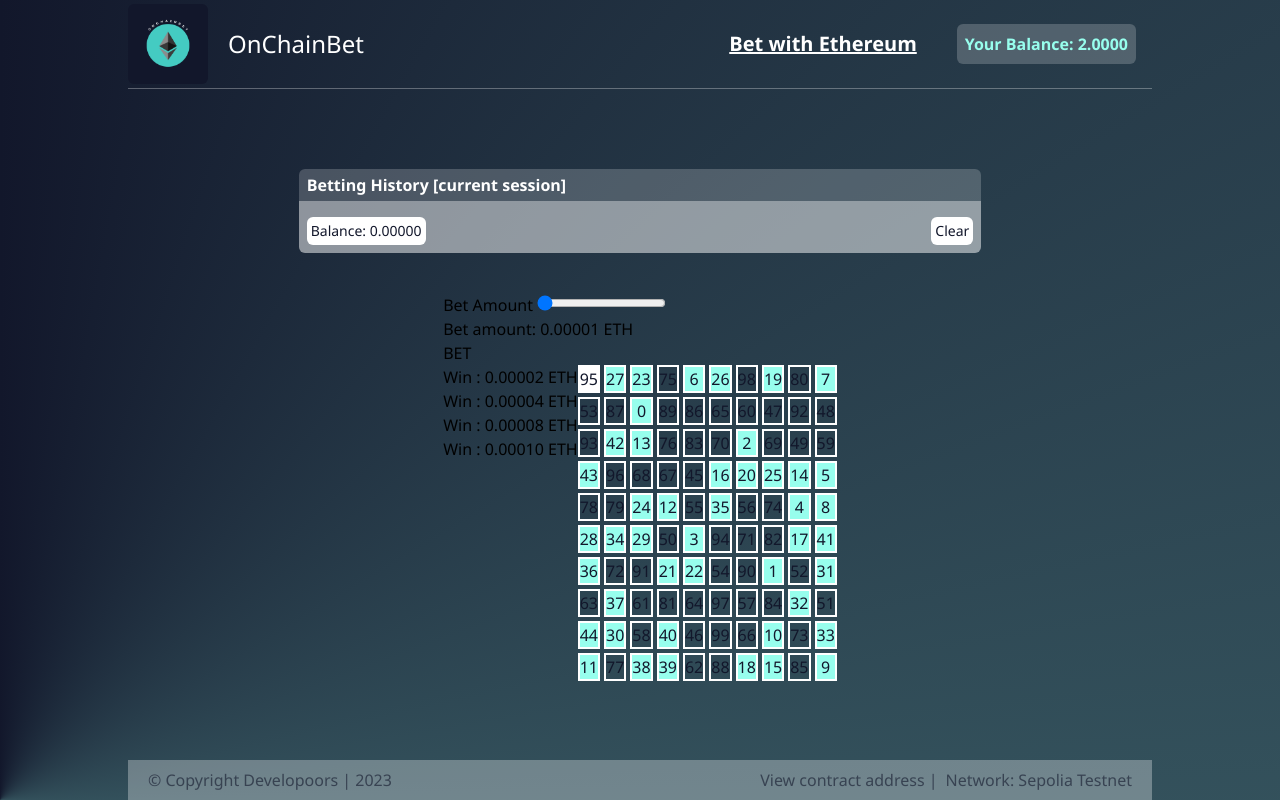
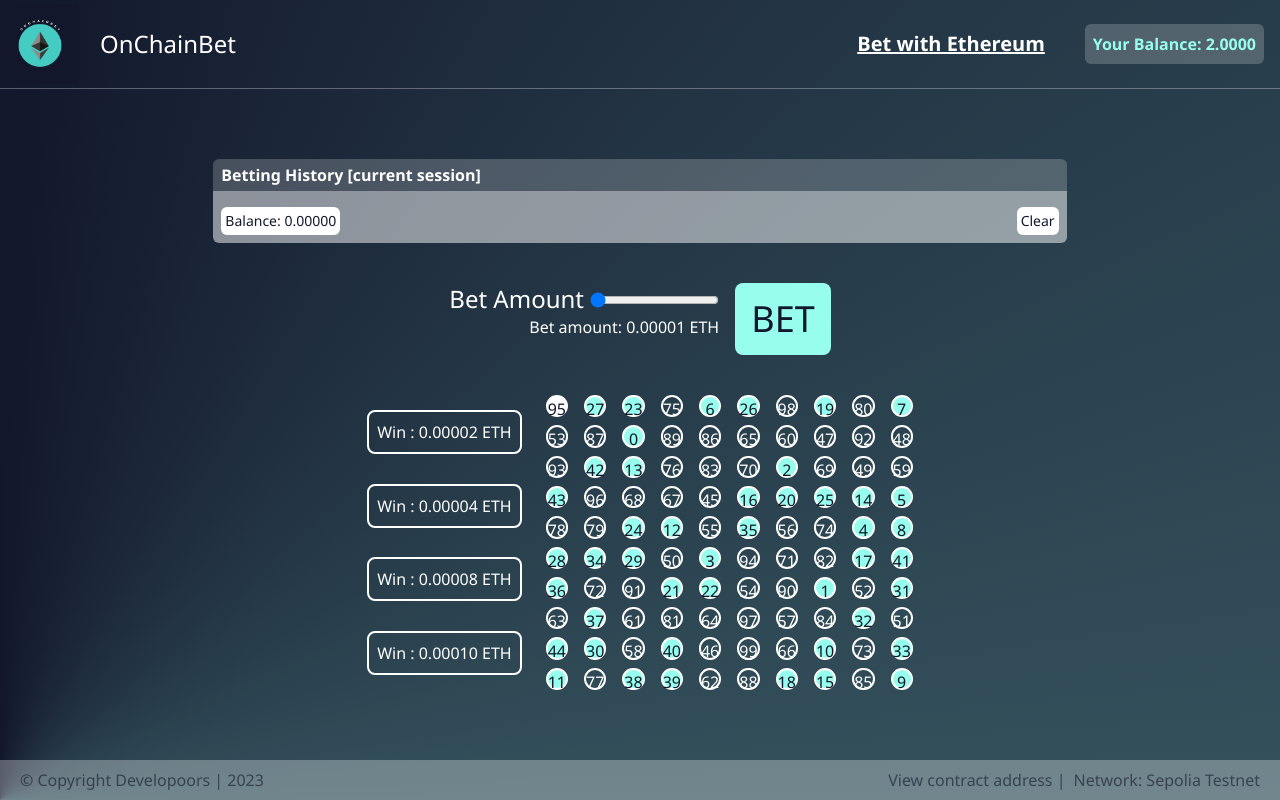
Before and after one commit to Jarjarsson/onchainbet, a Next.js app: page /demo in a window 1280 px wide. Built offline with nearby package versions, Linux system fonts and the light colour scheme.

Commit message:
fix: style and add time to history items

```diff
--- a/app/bet/page.tsx
+++ b/app/bet/page.tsx
@@ -2,7 +2,7 @@
 import Header from '../component/Header';
 import ConnectButton from '../component/ConnectButton';
 import HistoryExpand from '../component/HistoryExpand';
-import { randomArray, storeHistory } from '../utils/utils';
+import { getTime, randomArray, storeHistory } from '../utils/utils';
 import BettingInterface from '../component/bettingInterface/BettingInterface';
 import { useEffect, useRef, useState } from 'react';
 import { gameResult, getMaxBet, placeBet } from './web3/web3Client';
@@ -56,6 +56,7 @@ const BetPage = () => {
         transaction: tx.current,
         multiplier,
         status: value.status,
+        time: getTime(),
       };
       await cb(Number(value.outcome));
       bettingHistory.update(data);
@@ -68,7 +69,8 @@ const BetPage = () => {
       <Header links={[{ name: 'Demo', url: '/demo' }]}>
         <ConnectButton cb={setWallet} />
       </Header>
-      <main className="flex justify-center items-center grow lg:flex-col lg:gap-10">
+      <main className="flex gap-4 h-full">
+        <section className="w-2/3 flex flex-col items-center justify-center gap-4 px-6">
           {wallet === '' ? (
             <p className="text-cc3">Connect Metamask wallet to continue</p>
           ) : (
@@ -79,8 +81,9 @@ const BetPage = () => {
               rndArray={rndArray.current}
             />
           )}
+        </section>
 
-        <section className="w-1/3 self-start lg:self-center lg:w-2/3">
+        <section className="flex flex-col w-1/3 h-full">
           {wallet !== '' && <HistoryExpand history={history} clear={clear} />}
         </section>
       </main>
--- a/app/component/Footer.tsx
+++ b/app/component/Footer.tsx
@@ -12,7 +12,12 @@ const Footer = () => {
             View contract address |
           </a>
         </p>
-        <p>Network: Sepolia Testnet </p>
+        <p>
+          Network:{' '}
+          <a href="https://sepoliafaucet.com/" target="_blank">
+            Sepolia Testnet
+          </a>{' '}
+        </p>
       </div>
     </footer>
   );
--- a/app/component/HistoryExpand.tsx
+++ b/app/component/HistoryExpand.tsx
@@ -15,7 +15,7 @@ const HistoryExpand = ({ history, clear }: Prop) => {
   return (
     <>
       <div
-        className={`flex justify-between items-center hover:cursor-pointer px-2 py-1 font-semibold text-cc3 hover:bg-cc3/20  ${
+        className={`flex justify-between items-center hover:cursor-pointer px-2 py-1 font-semibold select-none text-cc3 hover:bg-cc3/20 ${
           expand ? 'rounded-t-md bg-cc3/20' : 'rounded-md bg-cc3/50'
         }`}
         onClick={handleExpand}
@@ -23,17 +23,19 @@ const HistoryExpand = ({ history, clear }: Prop) => {
         <p>Betting History [current session]</p>
       </div>
       {expand && (
-        <div className="flex flex-col gap-2 bg-cc3/50 p-2 rounded-b-md">
-          <History history={history} />
+        <div className="flex flex-col justify-between gap-2 bg-cc3/50 p-2 rounded-b-md grow">
+          <History history={history.reverse()} />
           <div className="flex justify-between">
             <p className="text-cc1 bg-cc3 p-1 text-sm rounded-md">
               Balance:{' '}
-              {history.reduce((prev, next) => {
-                return (prev +=
-                  next.status === 'Win'
-                    ? next.amount * next.multiplier
-                    : -next.amount);
-              }, 0).toFixed(5)}
+              {history
+                .reduce((prev, next) => {
+                  return (prev +=
+                    next.status === 'Win'
+                      ? next.amount * next.multiplier
+                      : -next.amount);
+                }, 0)
+                .toFixed(5)}
             </p>
             <button
               className="text-cc1 bg-cc3 p-1 text-sm rounded-md hover:bg-cc2/50"
--- a/app/component/HistoryItems.tsx
+++ b/app/component/HistoryItems.tsx
@@ -7,22 +7,25 @@ type Prop = {
 
 const History = ({ history }: Prop) => {
   return (
-    <ul className="flex flex-col text-cc1 bg-cc3/30  rounded-md text-xs">
+    <ul className="flex flex-col text-cc1 bg-cc3/30 rounded-md text-xs overflow-y-auto">
       {history.map((h, i) => (
         <li
-          className="flex justify-between border-b-2 p-2 last:border-none gap-none"
+          className="flex justify-between border-b-2 p-2 last:border-none"
           key={h.transaction + i}
         >
-          <p>
-            {h.status === 'Loss'
-              ? `You lost ${h.amount} ETH`
-              : `You won ${h.amount * h.multiplier} ETH `}
-          </p>
+          <div className="flex gap-1">
+            <p>{h.time}</p>
+            <p>
+              {h.status === 'Loss'
+                ? `You lost ${h.amount} ETH`
+                : `You won ${h.amount * h.multiplier} ETH `}
+            </p>
+          </div>
           {h.transaction.length !== 0 && (
             <a
               className="text-cc1/50 hover:text-cc2/50"
               href={`https://sepolia.etherscan.io/tx/${h.transaction}`}
-              target='_blank'
+              target="_blank"
             >
               Transaction
             </a>
--- a/app/component/bettingInterface/BettingInterface.tsx
+++ b/app/component/bettingInterface/BettingInterface.tsx
@@ -33,7 +33,6 @@ const BettingInterface = ({
       const t = animation.start(0);
       handleResult(async (number: number) => {
         const winningIndex = rndArray.indexOf(Number(number));
-        console.log({ win: Number(number) });
         await animation.slowDown(winningIndex, t);
         setButtonDisabled(false);
       });
@@ -42,14 +41,16 @@ const BettingInterface = ({
     }
   };
   return (
-    <section>
+    <>
       <form
         onSubmit={e => {
           e.preventDefault();
           onBet();
         }}
+        className='flex text-cc3 w-full gap-4 justify-center '
       >
-        <label htmlFor="multiplierRange">Bet Amount </label>
+        <div>
+        <label htmlFor="multiplierRange" className='text-2xl'>Bet Amount </label>
         <input
           id="multiplierRange"
           type="range"
@@ -59,11 +60,12 @@ const BettingInterface = ({
           step={0.00001}
           onChange={e => setAmount(Number(e.target.value))}
         />
-        <p>Bet amount: {amount} ETH</p>
-        <button disabled={buttonDisabled}>BET</button>
+        <p className='text-right'>Bet amount: {amount} ETH</p>
+        </div>
+        <button disabled={buttonDisabled} className='text-4xl rounded-lg bg-cc2 p-4 text-cc1'>BET</button>
       </form>
-      <div className="flex">
-        <div className="flex flex-col">
+      <div className="flex gap-6 ">
+        <div className="flex flex-col justify-around ">
           {[2, 4, 8, 10].map(i => (
             <SelectMultiplier
               key={i + 'mul'}
@@ -75,7 +77,7 @@ const BettingInterface = ({
             ></SelectMultiplier>
           ))}
         </div>
-        <ul className="grid grid-cols-10 gap-1">
+        <ul className="grid grid-cols-10 gap-y-2 gap-x-4">
           {rndArray.map((num, i) => (
             <DisplayNumber
               key={i + 'grid'}
@@ -86,7 +88,7 @@ const BettingInterface = ({
           ))}
         </ul>
       </div>
-    </section>
+    </>
   );
 };
 
--- a/app/component/bettingInterface/DisplayNumber.tsx
+++ b/app/component/bettingInterface/DisplayNumber.tsx
@@ -6,13 +6,16 @@ type NumberProps = {
 
 const DisplayNumber = ({ num, winnable, active }: NumberProps) => {
   let color = winnable ? 'cc1' : 'cc2';
+  let textColor = winnable? 'cc3' : 'cc1'
+
   if (active) {
-    color = 'cc3';
+    color = 'cc3'
+    textColor = 'cc1'
   }
 
   return (
     <li
-      className={`bg-${color} list-none border-white border-2 text-center text-cc1`}
+      className={`bg-${color} list-none border-white border-2 rounded-full text-center text-${textColor} h-full aspect-square`}
     >
       {num}
     </li>
--- a/app/component/bettingInterface/SelectMultiplier.tsx
+++ b/app/component/bettingInterface/SelectMultiplier.tsx
@@ -13,7 +13,7 @@ const SelectMultiplier = ({
     setMultiplier(multiplier);
   };
   return (
-    <button onClick={handleMultiplier}>
+    <button onClick={handleMultiplier} className="border-cc3 border-2 text-cc3 p-2 rounded-lg">
       Win : {(betAmount * multiplier).toFixed(5)} ETH
     </button>
   );
--- a/app/demo/page.tsx
+++ b/app/demo/page.tsx
@@ -6,7 +6,7 @@ import HistoryExpand from '../component/HistoryExpand';
 import { HistoryItem, Result } from '../type';
 import Header from '../component/Header';
 import BettingInterface from '../component/bettingInterface/BettingInterface';
-import { randomArray } from '../utils/utils';
+import { getTime, randomArray } from '../utils/utils';
 
 const Demo = () => {
   const [playerbalance, setPlayerbalance] = useState(0);
@@ -28,15 +28,14 @@ const Demo = () => {
 
   const handleResult = (cb: (number: number) => void) => {
     const randomNumber = Math.random() * 5000;
-    console.log({ randomNumber });
     setTimeout(async () => {
       const data: HistoryItem = {
         ...localResult.current,
         multiplier: multiplierLocal,
         transaction: '',
+        time: getTime(),
       };
       await cb(localResult.current.number);
-      console.log({ result: localResult.current.number });
       setPlayerbalance(getPlayerBalance());
       setDemoHis([...demoHis, data]);
     }, randomNumber);
--- a/app/globals.css
+++ b/app/globals.css
@@ -8,3 +8,15 @@
   box-sizing: border-box;
   font-family: 'Segoe UI', Tahoma, Geneva, Verdana, sans-serif
 }
+
+.overflow-y-scroll::-webkit-scrollbar {
+  width: 0.25rem;
+}
+
+.overflow-y-scroll::-webkit-scrollbar-track {
+  background: transparent;
+}
+
+.overflow-y-scroll::-webkit-scrollbar-thumb {
+  background: transparent;
+}
--- a/app/layout.tsx
+++ b/app/layout.tsx
@@ -14,7 +14,7 @@ export default function RootLayout({
 }) {
   return (
     <html lang="en" className="flex justify-center">
-      <body className="bg-[conic-gradient(at_bottom_left,_var(--tw-gradient-stops))] from-cc1 to-cc2 w-screen h-screen flex flex-col justify-between lg:max-w-5xl">
+      <body className="bg-[conic-gradient(at_bottom_left,_var(--tw-gradient-stops))] from-cc1 to-cc2 w-screen h-screen flex flex-col justify-between lg:max-w-7xl">
         {children}
         <Footer />
       </body>
--- a/app/type.d.ts
+++ b/app/type.d.ts
@@ -18,4 +18,5 @@ export type HistoryItem = {
   amount: number;
   multiplier: number;
   transaction: string;
+  time: string;
 };
--- a/app/utils/utils.ts
+++ b/app/utils/utils.ts
@@ -100,3 +100,8 @@ export const randomArray = (n: number) => {
   }
   return rndarr;
 };
+
+export const getTime = () => {
+  const d = new Date();
+  return `${d.getHours()}:${d.getMinutes()}`;
+};
```
Lines whose indentation alone changed are shown as unchanged.
